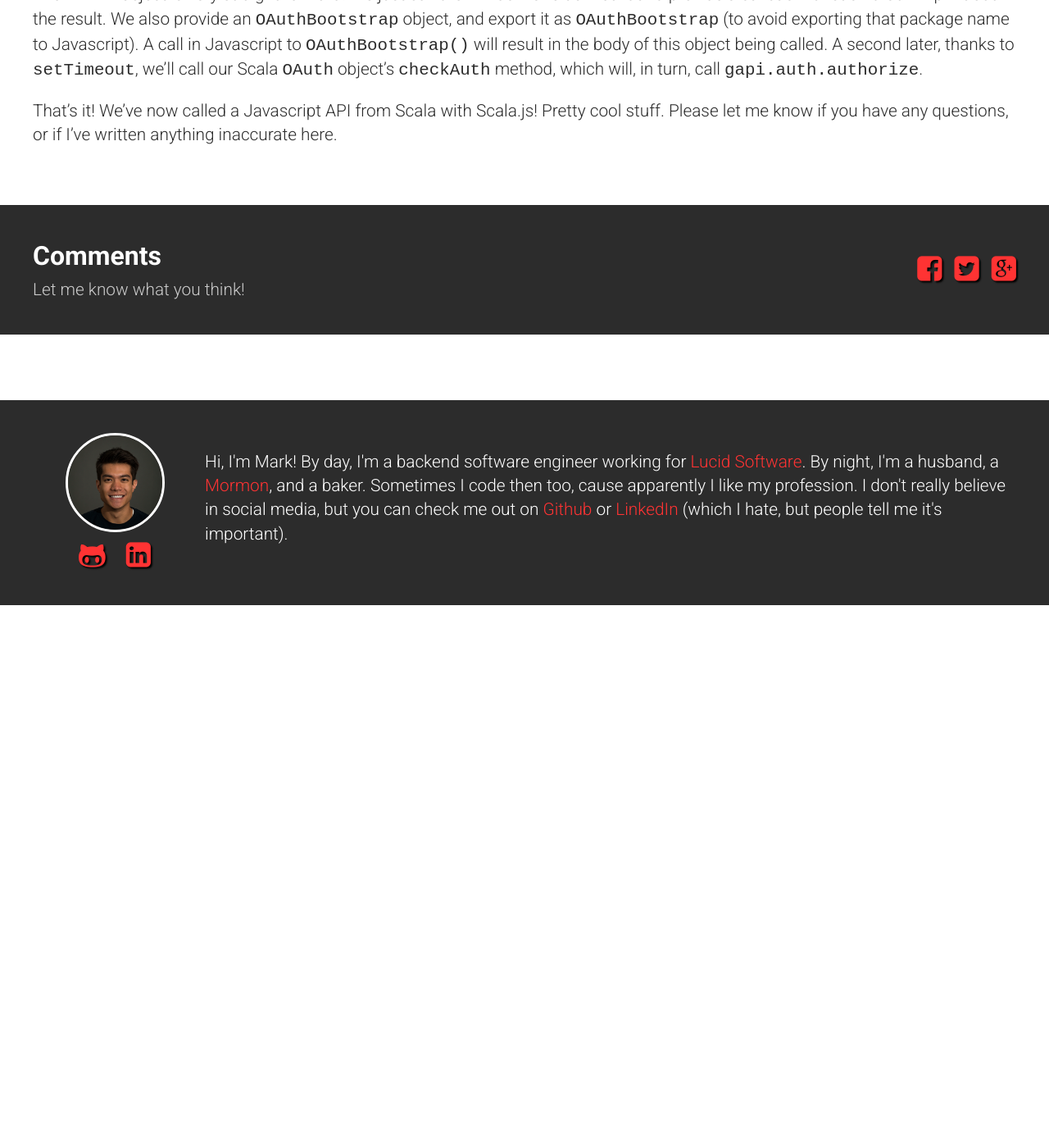
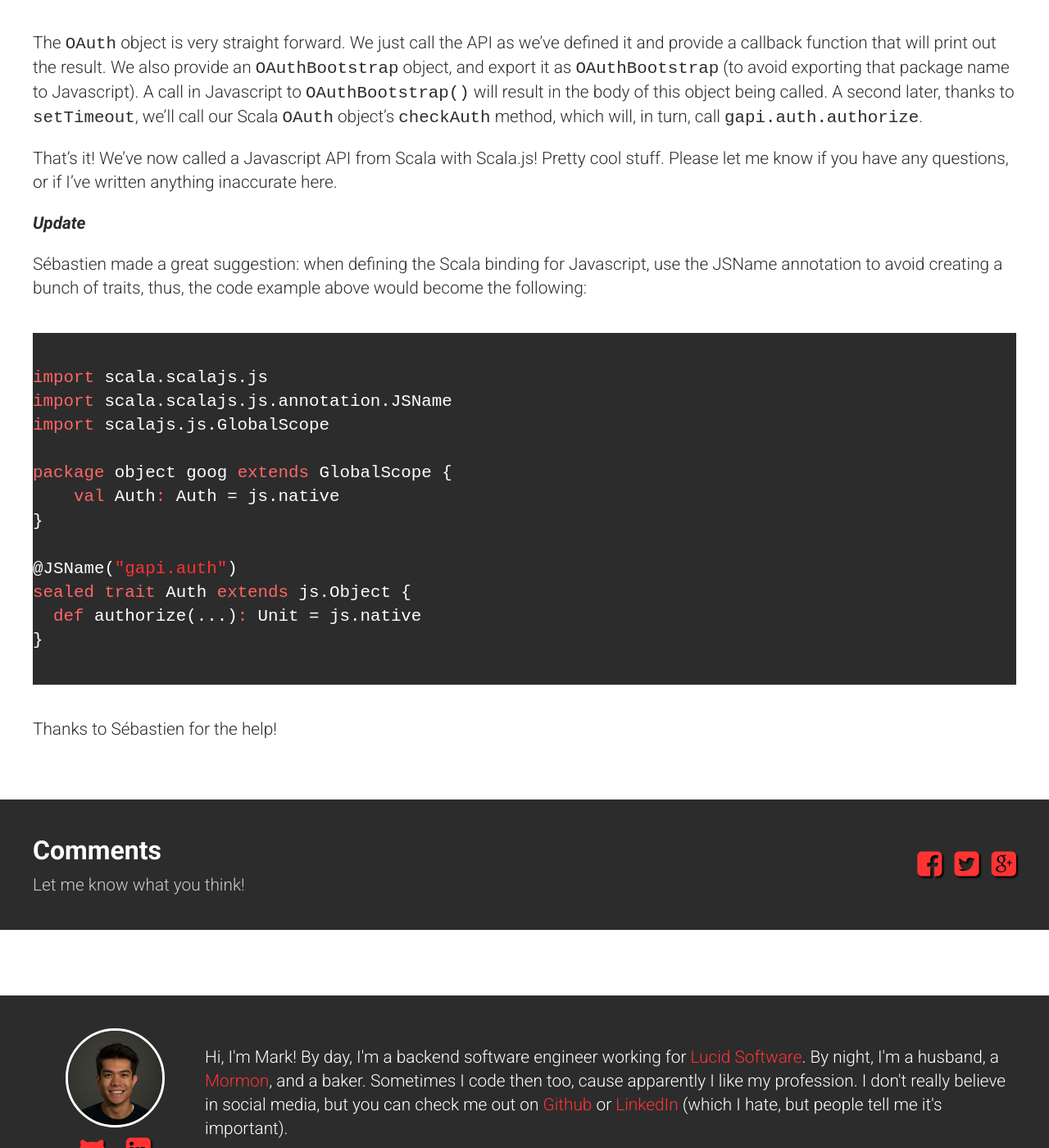
Before and after one commit to msiebert/msiebert.github.io, a Jekyll site: the page built from _posts/2015-06-13-calling-javascript-from-scalajs.md, in a window 1280 px wide and 1400 px high, scrolled down 5978 px. Shown: the whole window at 82% size. Built offline with Jekyll 4.4.1, drawn with Linux system fonts in a browser that asks for light colours; comment, search, counter and statistics services are not loaded; before the commit the page ends 6716 px from its top, so only the background shows below that; some of the changed text lies outside the part shown.

Commit message:
add sebastien's suggestion for using JSName

```diff
--- a/_posts/2015-06-13-calling-javascript-from-scalajs.md
+++ b/_posts/2015-06-13-calling-javascript-from-scalajs.md
@@ -74,6 +74,8 @@ sealed trait Auth extends js.Object {
 For now, don't worry about the types on the `authorize` method. That will come later. Both of these traits extend `js.Object`, and, as such, cannot contain values or methods that are not assigned `js.native`. When compiled to Javascript, `Gapi` will be a Javascript object that has a value called `auth`, which in turn is an object that has a function called `authorize`. However, to make it possible to use these objects in the global scope, we need the following:
 
 {% highlight scala %}
+import scalajs.js.GlobalScope
+
 package object goog extends GlobalScope {
   /**
    * Root binding for the `gapi` object
@@ -170,3 +172,24 @@ object OAuthBootstrap {
 The `OAuth` object is very straight forward. We just call the API as we've defined it and provide a callback function that will print out the result. We also provide an `OAuthBootstrap` object, and export it as `OAuthBootstrap` (to avoid exporting that package name to Javascript). A call in Javascript to `OAuthBootstrap()` will result in the body of this object being called. A second later, thanks to `setTimeout`, we'll call our Scala `OAuth` object's `checkAuth` method, which will, in turn, call `gapi.auth.authorize`.
 
 That's it! We've now called a Javascript API from Scala with Scala.js! Pretty cool stuff. Please let me know if you have any questions, or if I've written anything inaccurate here.
+
+***Update***
+
+Sébastien made a great suggestion: when defining the Scala binding for Javascript, use the JSName annotation to avoid creating a bunch of traits, thus, the code example above would become the following:
+
+{% highlight scala %}
+import scala.scalajs.js
+import scala.scalajs.js.annotation.JSName
+import scalajs.js.GlobalScope
+
+package object goog extends GlobalScope {
+    val Auth: Auth = js.native
+}
+
+@JSName("gapi.auth")
+sealed trait Auth extends js.Object {
+  def authorize(...): Unit = js.native
+}
+{% endhighlight %}
+
+Thanks to Sébastien for the help!
```
